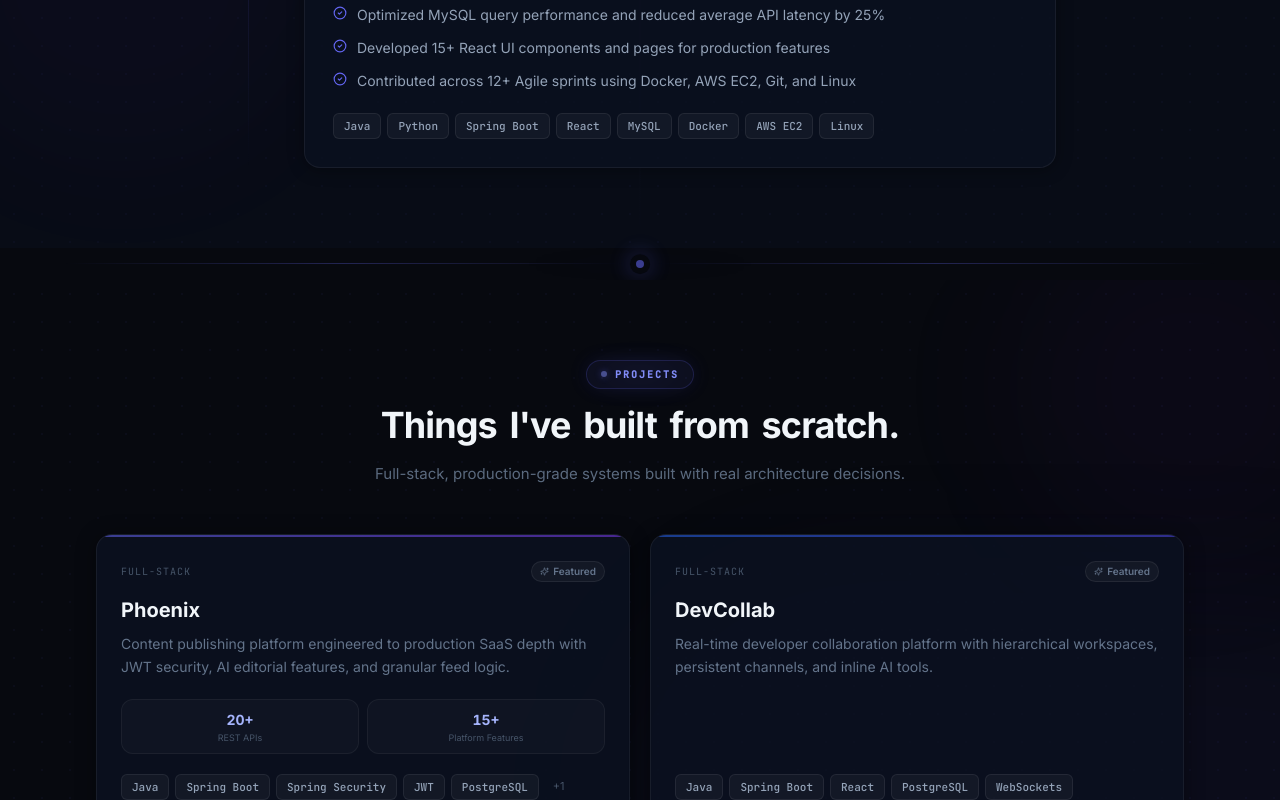
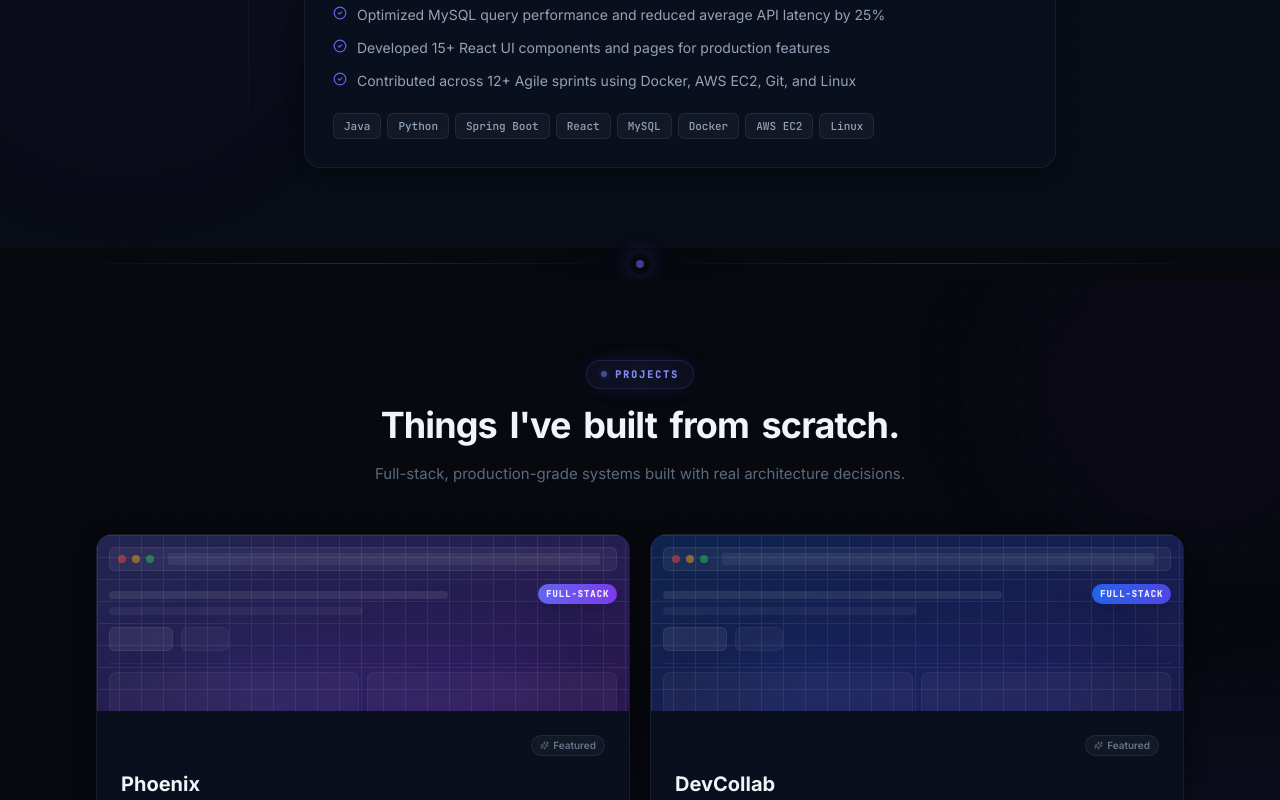
Before and after one commit to pranavv1103/Pranav_Portfolio, a React (Vite) app: page / in a window 1280 px wide. Shown: the part 3360-4160 px from the top of the page. Built offline with nearby package versions, Linux system fonts and the light colour scheme.

Commit message:
feat: contact form with name/email/message, project image banners, location → USA

```diff
--- a/src/components/About.jsx
+++ b/src/components/About.jsx
@@ -136,7 +136,7 @@ export default function About() {
 
               <div className="flex items-center gap-2 text-sm text-slate-500">
                 <MapPin size={13} />
-                Orlando, FL · Open to remote and relocation
+                USA · Open to remote and relocation
               </div>
               </div>
             </WaterfallItem>
--- a/src/components/Contact.jsx
+++ b/src/components/Contact.jsx
@@ -1,5 +1,6 @@
+import { useState } from 'react'
 import { motion } from 'framer-motion'
-import { Mail, Github, Linkedin, MapPin, Download, ArrowUpRight } from 'lucide-react'
+import { Mail, Github, Linkedin, MapPin, Download, ArrowUpRight, Send, User, MessageSquare } from 'lucide-react'
 import { SpotlightCard } from './ui/SpotlightCard'
 import { WaterfallSection, WaterfallGroup, WaterfallItem } from './ui/Reveal'
 
@@ -28,7 +29,7 @@ const links = [
   {
     icon: MapPin,
     label: 'Location',
-    value: 'Orlando, FL · Open to remote',
+    value: 'USA · Open to remote',
     href: null,
     color: 'emerald',
   },
@@ -42,6 +43,21 @@ const colorMap = {
 }
 
 export default function Contact() {
+  const [form, setForm] = useState({ name: '', email: '', message: '' })
+  const [sent, setSent] = useState(false)
+
+  const handleChange = (e) => setForm((f) => ({ ...f, [e.target.name]: e.target.value }))
+
+  const handleSubmit = (e) => {
+    e.preventDefault()
+    const { name, email, message } = form
+    const subject = encodeURIComponent(`Portfolio contact from ${name}`)
+    const body = encodeURIComponent(`Name: ${name}\nEmail: ${email}\n\n${message}`)
+    window.open(`mailto:pranavtej.lalapeta@gmail.com?subject=${subject}&body=${body}`, '_blank')
+    setSent(true)
+    setTimeout(() => setSent(false), 4000)
+  }
+
   return (
     <section id="contact" className="relative py-20 bg-[#07090f] overflow-hidden">
       <div className="absolute top-0 inset-x-0 h-px bg-gradient-to-r from-transparent via-indigo-500/20 to-transparent" />
@@ -91,55 +107,112 @@ export default function Contact() {
         />
       </div>
 
-      <div className="relative max-w-3xl mx-auto px-4 sm:px-6 lg:px-8 text-center">
+      <div className="relative max-w-5xl mx-auto px-4 sm:px-6 lg:px-8">
         <WaterfallSection>
+          {/* Header */}
+          <div className="text-center mb-12">
             <span className="inline-flex items-center gap-2 text-xs font-mono font-medium tracking-widest text-indigo-400 uppercase mb-4">
               <span className="w-6 h-[1px] bg-indigo-400/60" />
               Contact
               <span className="w-6 h-[1px] bg-indigo-400/60" />
             </span>
-          <h2 className="text-4xl sm:text-5xl font-extrabold text-slate-100 leading-[1.1] mb-5">
+            <h2 className="text-4xl sm:text-5xl font-extrabold text-slate-100 leading-[1.1] mb-4">
               Let's build something.
             </h2>
-          <p className="text-slate-400 text-base leading-relaxed mb-10 max-w-xl mx-auto">
+            <p className="text-slate-400 text-base leading-relaxed max-w-xl mx-auto">
               I'm actively looking for full-time software engineering roles.
               If you're building interesting systems and need someone who can work across the stack
               with backend depth, I'd love to connect.
             </p>
-
-          {/* Primary CTA */}
-          <motion.a
-            href="mailto:pranavtej.lalapeta@gmail.com"
-            whileHover={{ scale: 1.04, boxShadow: '0 0 60px rgba(99,102,241,0.55)' }}
-            whileTap={{ scale: 0.98 }}
-            className="inline-flex items-center gap-2.5 px-7 py-3.5 rounded-xl font-semibold text-sm text-white bg-indigo-600 hover:bg-indigo-500 transition-colors duration-200 shadow-[0_0_32px_rgba(99,102,241,0.35)] mb-8"
-          >
-            <Mail size={16} />
-            Send me an email
-            <ArrowUpRight size={14} />
-          </motion.a>
-
-          {/* Resume download */}
-          <div className="mb-12">
-            <a
-              href="/resume.pdf"
-              target="_blank"
-              rel="noopener noreferrer"
-              className="inline-flex items-center gap-2 text-sm text-slate-400 hover:text-slate-200 border border-white/10 hover:border-white/25 px-5 py-2.5 rounded-xl transition-all duration-200 hover:bg-white/5"
-            >
-              <Download size={14} />
-              Download Resume
-            </a>
           </div>
 
-          {/* Links grid */}
-          <WaterfallGroup className="grid grid-cols-1 sm:grid-cols-2 gap-3 text-left" stagger={0.1}>
+          {/* Two-column layout: form + links */}
+          <div className="grid grid-cols-1 lg:grid-cols-2 gap-8 items-start">
+
+            {/* ── Left: Contact form ── */}
+            <WaterfallItem>
+              <SpotlightCard
+                spotlightColor="rgba(99,102,241,0.07)"
+                className="rounded-2xl border border-white/[0.07] bg-[#0b1120]/80 backdrop-blur-sm p-7"
+              >
+                <form onSubmit={handleSubmit} className="flex flex-col gap-5">
+                  {/* Name */}
+                  <div className="flex flex-col gap-1.5">
+                    <label className="flex items-center gap-1.5 text-xs font-medium text-slate-400 tracking-wide">
+                      <User size={12} className="text-indigo-400" />
+                      Your name
+                    </label>
+                    <input
+                      type="text"
+                      name="name"
+                      required
+                      placeholder="What's your good name?"
+                      value={form.name}
+                      onChange={handleChange}
+                      className="w-full px-4 py-3 rounded-xl bg-white/[0.04] border border-white/[0.08] text-slate-200 placeholder-slate-600 text-sm focus:outline-none focus:border-indigo-500/50 focus:bg-indigo-500/[0.04] transition-all duration-200"
+                    />
+                  </div>
+
+                  {/* Email */}
+                  <div className="flex flex-col gap-1.5">
+                    <label className="flex items-center gap-1.5 text-xs font-medium text-slate-400 tracking-wide">
+                      <Mail size={12} className="text-indigo-400" />
+                      Your Email
+                    </label>
+                    <input
+                      type="email"
+                      name="email"
+                      required
+                      placeholder="What's your email address?"
+                      value={form.email}
+                      onChange={handleChange}
+                      className="w-full px-4 py-3 rounded-xl bg-white/[0.04] border border-white/[0.08] text-slate-200 placeholder-slate-600 text-sm focus:outline-none focus:border-indigo-500/50 focus:bg-indigo-500/[0.04] transition-all duration-200"
+                    />
+                  </div>
+
+                  {/* Message */}
+                  <div className="flex flex-col gap-1.5">
+                    <label className="flex items-center gap-1.5 text-xs font-medium text-slate-400 tracking-wide">
+                      <MessageSquare size={12} className="text-indigo-400" />
+                      Your Message
+                    </label>
+                    <textarea
+                      name="message"
+                      required
+                      placeholder="How can I help you?"
+                      rows={5}
+                      value={form.message}
+                      onChange={handleChange}
+                      className="w-full px-4 py-3 rounded-xl bg-white/[0.04] border border-white/[0.08] text-slate-200 placeholder-slate-600 text-sm focus:outline-none focus:border-indigo-500/50 focus:bg-indigo-500/[0.04] transition-all duration-200 resize-none"
+                    />
+                  </div>
+
+                  {/* Send button */}
+                  <motion.button
+                    type="submit"
+                    whileHover={{ scale: 1.02, boxShadow: '0 0 40px rgba(99,102,241,0.45)' }}
+                    whileTap={{ scale: 0.98 }}
+                    className="w-full flex items-center justify-center gap-2.5 px-6 py-3.5 rounded-xl font-semibold text-sm text-white bg-indigo-600 hover:bg-indigo-500 transition-colors duration-200 shadow-[0_0_28px_rgba(99,102,241,0.3)]"
+                  >
+                    {sent ? (
+                      <>Opening mail client<span className="animate-pulse">…</span></>
+                    ) : (
+                      <><Send size={14} /> SEND MESSAGE</>
+                    )}
+                  </motion.button>
+                </form>
+              </SpotlightCard>
+            </WaterfallItem>
+
+            {/* ── Right: Links + resume ── */}
+            <div className="flex flex-col gap-4">
+              <WaterfallGroup className="flex flex-col gap-3" stagger={0.1}>
                 {links.map(({ icon: Icon, label, value, href, color }) => {
                   const c = colorMap[color]
                   const inner = (
                     <SpotlightCard
                       spotlightColor={c.spotlight}
-                  className={`flex items-center gap-4 p-4 rounded-xl border ${c.border} ${c.bg} ${c.hover} backdrop-blur-sm transition-all duration-200`}
+                      className={`group flex items-center gap-4 p-4 rounded-xl border ${c.border} ${c.bg} ${c.hover} backdrop-blur-sm transition-all duration-200`}
                     >
                       <motion.div
                         whileHover={{ y: -2, x: 1 }}
@@ -166,6 +239,22 @@ export default function Contact() {
                   )
                 })}
               </WaterfallGroup>
+
+              {/* Resume download */}
+              <WaterfallItem>
+                <a
+                  href="/resume.pdf"
+                  target="_blank"
+                  rel="noopener noreferrer"
+                  className="inline-flex items-center gap-2 text-sm text-slate-400 hover:text-slate-200 border border-white/10 hover:border-white/25 px-5 py-2.5 rounded-xl transition-all duration-200 hover:bg-white/5 w-full justify-center"
+                >
+                  <Download size={14} />
+                  Download Resume
+                </a>
+              </WaterfallItem>
+            </div>
+
+          </div>
         </WaterfallSection>
       </div>
 
--- a/src/components/Projects.jsx
+++ b/src/components/Projects.jsx
@@ -162,17 +162,55 @@ function ProjectCard({ project, onClick }) {
       className="group relative flex flex-col h-full rounded-2xl bg-[#0b1120]/85 backdrop-blur-sm border border-white/[0.06] overflow-hidden cursor-pointer shadow-[0_2px_20px_rgba(0,0,0,0.4)] hover:border-indigo-500/30 hover:shadow-[0_8px_40px_rgba(0,0,0,0.6),0_0_0_1px_rgba(99,102,241,0.12)] transition-all duration-300"
       style={{ willChange: 'transform' }}
     >
-      {/* Top accent bar */}
-      <div className={`h-[2px] w-full bg-gradient-to-r ${project.gradient} opacity-55`} />
+      {/* Project image / visual banner */}
+      <div className={`relative h-44 w-full overflow-hidden bg-gradient-to-br ${project.gradient} flex-shrink-0`}>
+        {/* Dark overlay so it reads as a muted app screenshot */}
+        <div className="absolute inset-0 bg-[#07090f]/70" />
+        {/* Subtle grid pattern */}
+        <div
+          className="absolute inset-0 opacity-[0.08]"
+          style={{
+            backgroundImage:
+              'linear-gradient(rgba(255,255,255,1) 1px, transparent 1px), linear-gradient(90deg, rgba(255,255,255,1) 1px, transparent 1px)',
+            backgroundSize: '22px 22px',
+          }}
+        />
+        {/* Mock browser chrome bar */}
+        <div className="absolute top-3 left-3 right-3 h-6 rounded-md bg-white/[0.05] border border-white/[0.07] flex items-center gap-1.5 px-2">
+          <span className="w-2 h-2 rounded-full bg-red-500/50" />
+          <span className="w-2 h-2 rounded-full bg-amber-500/50" />
+          <span className="w-2 h-2 rounded-full bg-green-500/50" />
+          <div className="flex-1 mx-2 h-3 rounded-sm bg-white/[0.06]" />
+        </div>
+        {/* Mock UI lines */}
+        <div className="absolute top-14 left-3 right-3 flex flex-col gap-2">
+          <div className="h-2 rounded-full bg-white/[0.09] w-2/3" />
+          <div className="h-2 rounded-full bg-white/[0.05] w-1/2" />
+          <div className="flex gap-2 mt-1">
+            <div className="h-6 w-16 rounded-md bg-white/[0.07] border border-white/[0.06]" />
+            <div className="h-6 w-12 rounded-md bg-white/[0.04] border border-white/[0.04]" />
+          </div>
+          <div className="h-px w-full bg-white/[0.05] mt-1" />
+          <div className="flex gap-2">
+            <div className="h-12 flex-1 rounded-lg bg-white/[0.04] border border-white/[0.05]" />
+            <div className="h-12 flex-1 rounded-lg bg-white/[0.04] border border-white/[0.05]" />
+          </div>
+        </div>
+        {/* Category label floating top-right */}
+        <div className="absolute top-11 right-3">
+          <span className={`text-[9px] font-mono font-bold tracking-widest uppercase px-2 py-1 rounded-full bg-gradient-to-r ${project.gradient} text-white/90 shadow-lg`}>
+            {project.category}
+          </span>
+        </div>
+        {/* Ambient glow from gradient */}
+        <div className={`absolute bottom-0 left-1/2 -translate-x-1/2 w-2/3 h-12 bg-gradient-to-r ${project.gradient} opacity-20 blur-2xl`} />
+      </div>
 
       {/* Subtle hover glow overlay */}
       <div className="absolute inset-0 bg-gradient-to-b from-indigo-500/[0.03] to-transparent opacity-0 group-hover:opacity-100 transition-opacity duration-300 pointer-events-none" />
 
       <div className="relative flex flex-col flex-1 p-6">
-        <div className="flex items-center justify-between mb-4">
-          <span className="text-[10px] font-mono text-slate-600 tracking-widest uppercase">
-            {project.category}
-          </span>
+        <div className="flex items-center justify-end mb-4">
           {project.featured && (
             <span className="flex items-center gap-1 text-[10px] font-semibold text-slate-500 bg-white/[0.04] border border-white/[0.07] px-2 py-0.5 rounded-full">
               <Sparkles size={9} />
```
Also changed, not shown: 5 other files (tests, documents, lock files or other folders). Lines whose indentation alone changed are shown as unchanged.
